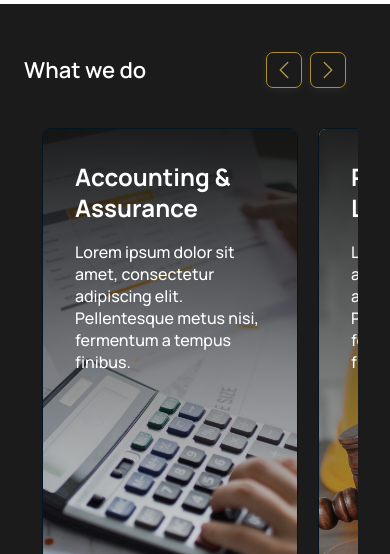
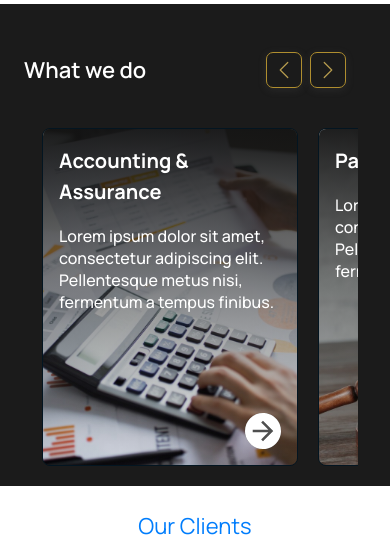
Before and after one commit to bishnusharma1/plutus, a plain HTML site: page index.html in a window 390 px wide. Shown: the part 990-1544 px from the top of the page. Drawn offline with nearby package versions, Linux system fonts and the light colour scheme; no server answers; a script that the page names is missing.

Commit message:
slider update

```diff
--- a/newstyle.css
+++ b/newstyle.css
@@ -501,21 +501,6 @@ a button:hover {
 .why_we_do_box .slick-slide {
     padding: 0 10px;
 }
-
-@media(max-width:1500px) {
-    .why_we_do_box {
-        padding-right: 0;
-    }
-
-    .why_we_do_box {
-        padding: 0px 20px 20px !IMPORTANT;
-    }
-
-    .why_we_do_box.why_we_do_box .slick-list {
-        padding-right: 50px !IMPORTANT;
-    }
-}
-
 .what_we_do_card {
     padding: 2em;
     border-radius: 0.5em;
@@ -535,6 +520,26 @@ a button:hover {
 
 }
 
+@media screen and (max-width:768px) {
+    .what_we_do_card {
+        padding: 1em;
+    }
+}
+@media(max-width:1500px) {
+    .why_we_do_box {
+        padding-right: 0;
+    }
+
+    .why_we_do_box {
+        padding: 0px 20px 20px !IMPORTANT;
+    }
+
+    .why_we_do_box.why_we_do_box .slick-list {
+        padding-right: 50px !IMPORTANT;
+    }
+}
+
+
 .what_we_do_card img {
     transition: transform 0.5s ease-in-out;
 }
@@ -633,6 +638,12 @@ a button:hover {
 @media screen and (max-width:768px) {
     .why_text_2 {
         max-width: none;
+    }
+    .why_title .title_why {
+        font-size: 20px;
+    }
+    .why_title {
+        margin-bottom: 100px;
     }
 }
 
@@ -2343,6 +2354,7 @@ line-height: 30px;
         order: 1;
     }
     .navbar-nav{
+        margin-top: 1em;
         align-items: start !important;
     }
 }
```
